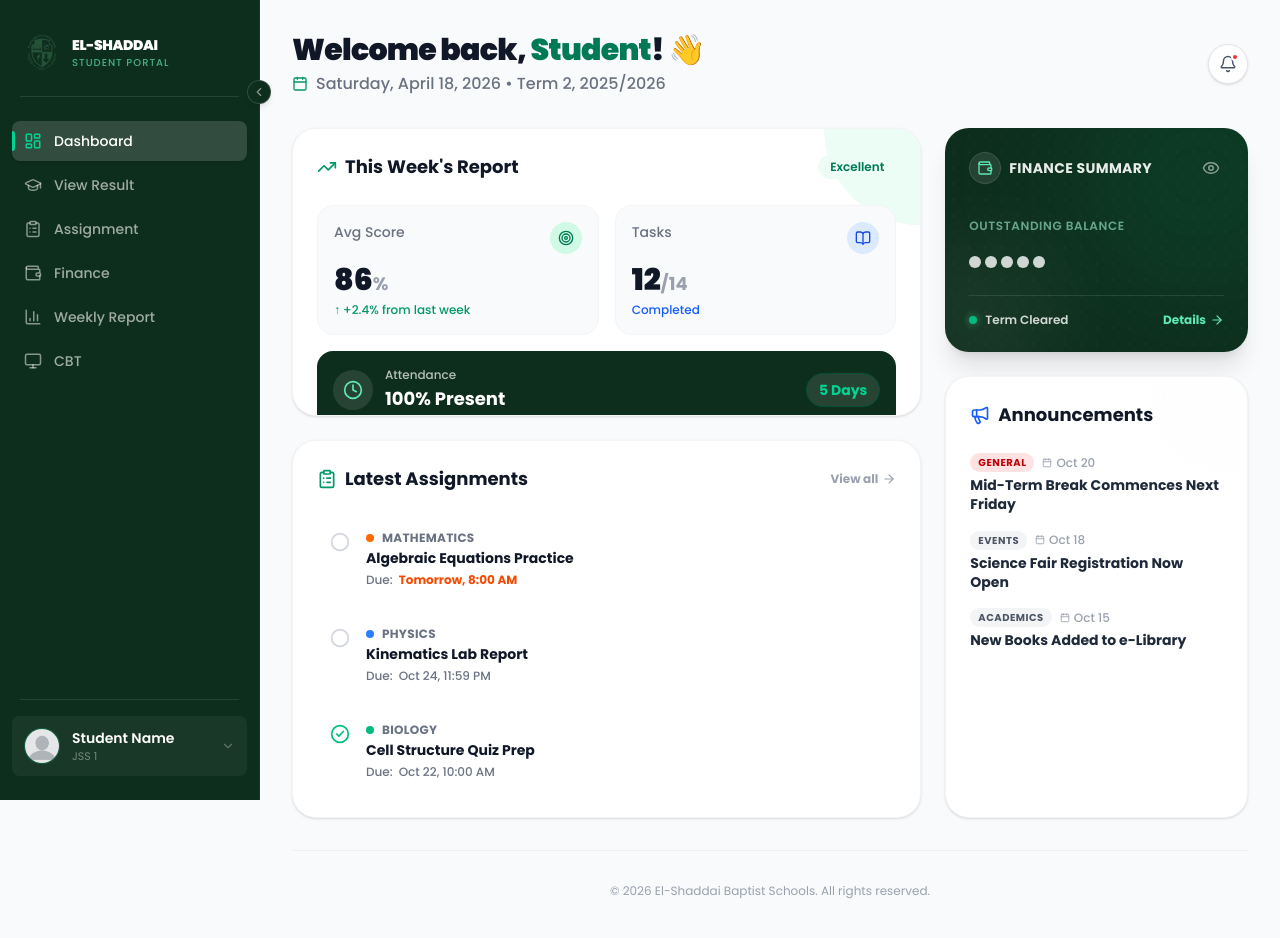
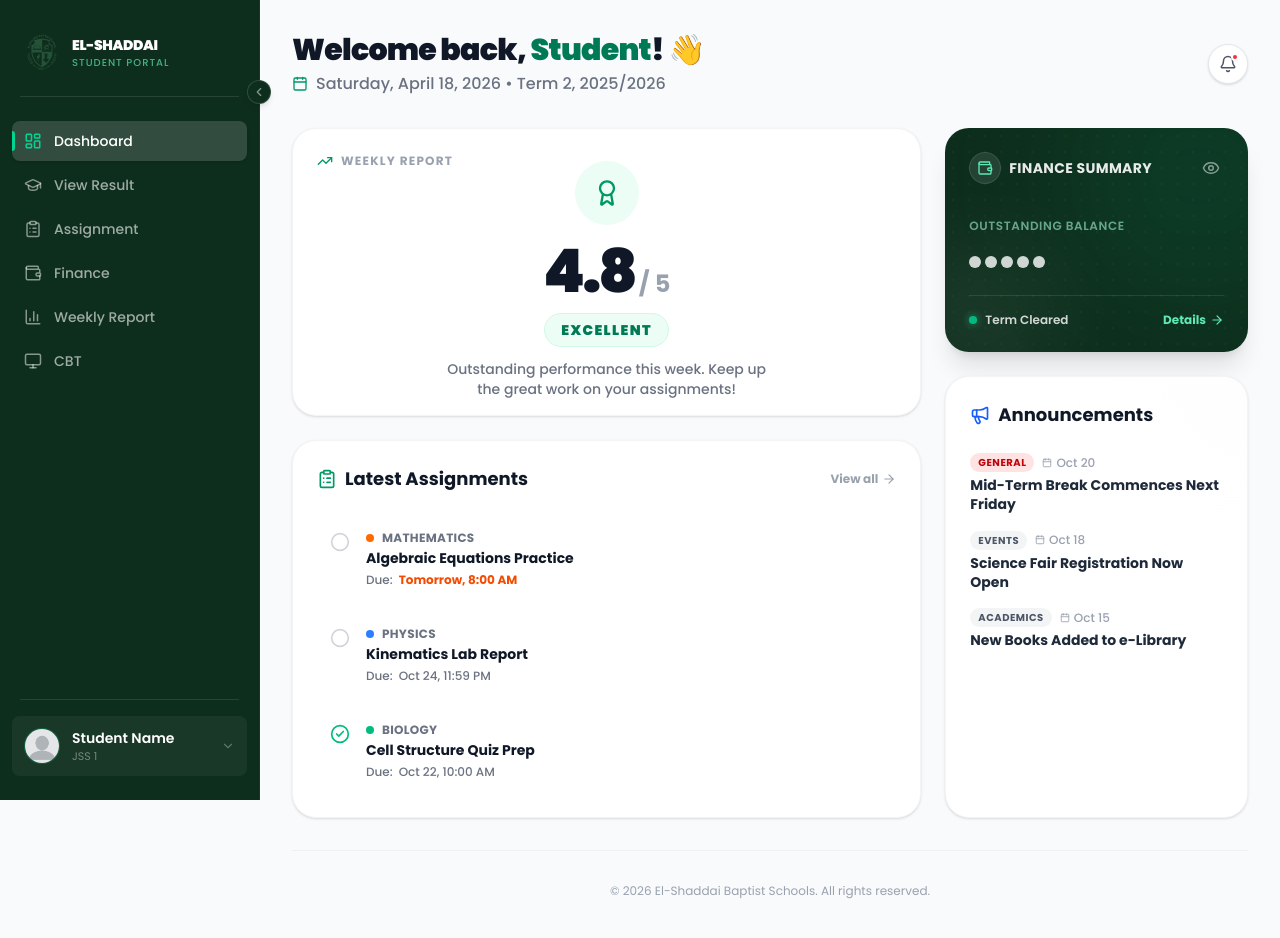
Before and after one commit to Ireoluuwa/elshaddaibaptistschools-ui, a Next.js app: page /portal/student in a window 1280 px wide. Shown: the top 938 px of the page. Built offline with nearby package versions, Linux system fonts and the light colour scheme.

Commit message:
fix weekly report widget

```diff
--- a/components/student/dashboard/WeeklyReportWidget.tsx
+++ b/components/student/dashboard/WeeklyReportWidget.tsx
@@ -2,7 +2,7 @@
 
 import React from "react";
 import { motion } from "framer-motion";
-import { TrendingUp, BookOpen, Target, Clock } from "lucide-react";
+import { TrendingUp, Award } from "lucide-react";
 
 const WeeklyReportWidget = () => {
   return (
@@ -10,58 +10,32 @@ const WeeklyReportWidget = () => {
       initial={{ opacity: 0, y: 20 }}
       animate={{ opacity: 1, y: 0 }}
       transition={{ delay: 0.1 }}
-      className="bg-white rounded-3xl p-6 shadow-sm border border-gray-100 flex flex-col h-full relative overflow-hidden group hover:shadow-md transition-shadow"
+      className="bg-white rounded-3xl p-6 shadow-sm border border-gray-100 flex flex-col h-full relative overflow-hidden hover:shadow-md transition-shadow justify-center items-center text-center"
     >
-      {/* Decorative solid shape */}
-      <div className="absolute -top-24 -right-24 w-48 h-48 bg-emerald-50 rounded-full transition-transform group-hover:scale-150 duration-700 pointer-events-none" />
+      <div className="absolute top-6 left-6 flex items-center gap-2">
+        <TrendingUp className="text-emerald-600" size={16} />
+        <h2 className="text-xs font-bold text-gray-400 uppercase tracking-widest">
+          Weekly Report
+        </h2>
+      </div>
 
-      <div className="flex items-center justify-between mb-6 relative z-10">
-        <h2 className="text-lg font-bold text-gray-900 flex items-center gap-2">
-          <TrendingUp className="text-emerald-600" size={20} />
-          This Week's Report
-        </h2>
-        <span className="text-xs font-semibold text-emerald-700 bg-emerald-50 px-3 py-1 rounded-full">
+      <div className="mt-4 flex flex-col items-center justify-center flex-1">
+        <div className="w-16 h-16 rounded-full bg-emerald-50 flex items-center justify-center text-emerald-600 mb-4">
+          <Award size={28} />
+        </div>
+
+        <div className="flex items-baseline justify-center gap-1 mb-3">
+          <span className="text-6xl font-black text-gray-900 tracking-tighter">4.8</span>
+          <span className="text-2xl font-bold text-gray-400">/ 5</span>
+        </div>
+
+        <span className="text-sm font-black text-emerald-700 bg-emerald-50 px-4 py-1.5 rounded-full uppercase tracking-widest mb-3 border border-emerald-100">
           Excellent
         </span>
-      </div>
 
-      <div className="grid grid-cols-2 gap-4 flex-1 relative z-10">
-        <div className="bg-gray-50 rounded-2xl p-4 border border-gray-100 flex flex-col justify-between">
-          <div className="flex justify-between items-start mb-2">
-            <span className="text-gray-500 text-sm font-medium">Avg Score</span>
-            <div className="w-8 h-8 rounded-full bg-emerald-100 text-emerald-700 flex items-center justify-center shrink-0">
-              <Target size={16} />
-            </div>
-          </div>
-          <p className="text-3xl font-black text-gray-900">86<span className="text-lg text-gray-400 font-bold">%</span></p>
-          <p className="text-emerald-600 text-xs font-medium mt-1">↑ +2.4% from last week</p>
-        </div>
-
-        <div className="bg-gray-50 rounded-2xl p-4 border border-gray-100 flex flex-col justify-between">
-          <div className="flex justify-between items-start mb-2">
-            <span className="text-gray-500 text-sm font-medium">Tasks</span>
-            <div className="w-8 h-8 rounded-full bg-blue-100 text-blue-700 flex items-center justify-center shrink-0">
-              <BookOpen size={16} />
-            </div>
-          </div>
-          <p className="text-3xl font-black text-gray-900">12<span className="text-lg text-gray-400 font-bold">/14</span></p>
-          <p className="text-blue-600 text-xs font-medium mt-1">Completed</p>
-        </div>
-
-        <div className="col-span-2 bg-[#0e2e1d] rounded-2xl p-4 flex items-center justify-between text-white relative overflow-hidden">
-          <div className="flex items-center gap-3 relative z-10">
-            <div className="w-10 h-10 rounded-full bg-white/10 flex items-center justify-center text-emerald-300">
-              <Clock size={20} />
-            </div>
-            <div>
-              <p className="text-white/70 text-xs font-medium mb-0.5">Attendance</p>
-              <p className="text-lg font-bold text-white">100% Present</p>
-            </div>
-          </div>
-          <span className="relative z-10 text-emerald-400 font-bold text-sm bg-white/10 px-3 py-1.5 rounded-full border border-emerald-900">
-            5 Days
-          </span>
-        </div>
+        <p className="text-gray-500 font-medium text-sm max-w-xs">
+          Outstanding performance this week. Keep up the great work on your assignments!
+        </p>
       </div>
     </motion.div>
   );
```
